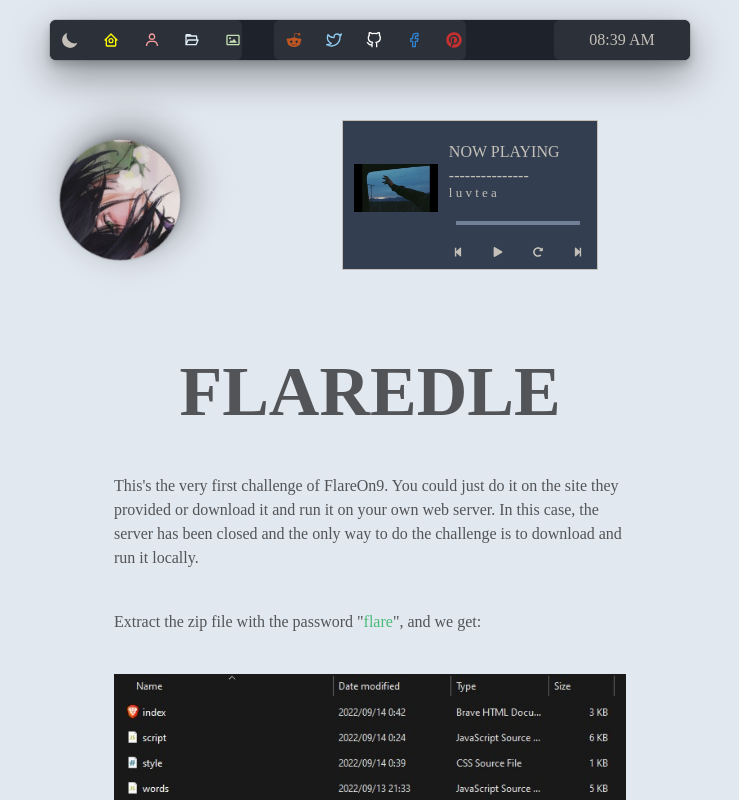
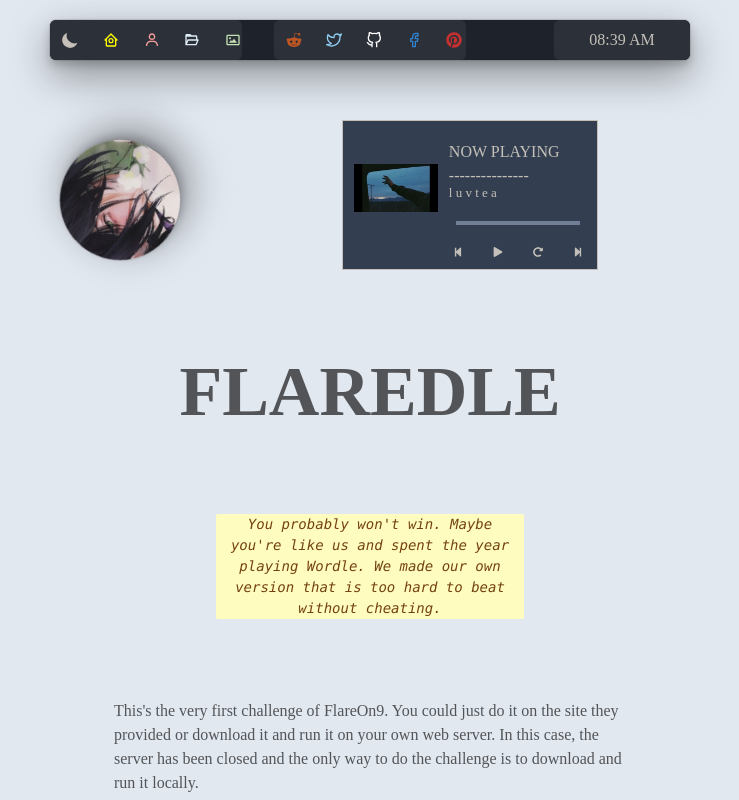
Before and after one commit to 0ji54n/0ji54n.github.io, a React (Create React App) app: page /works/flareon9/01 in a window 1280 px wide. Shown: the top 800 px of the page, without its empty margins (270-1009 px from the left). Built offline with nearby package versions, Linux system fonts and the light colour scheme; a web font is replaced by a local one.

Commit message:
Additional commit for flaredle

```diff
--- a/src/main/flaredle.js
+++ b/src/main/flaredle.js
@@ -30,6 +30,11 @@ const Content = () =>{
         marginTop="10">
             <Grid
             w="40%">
+            <Code colorScheme="yellow" marginTop="10" marginBottom="20"
+            maxWidth="60%"
+            justifySelf="center"
+            textAlign="center" as="i" >You probably won't win. Maybe you're like us and spent the year playing Wordle. We made our own version that is too
+            hard to beat without cheating. </Code>
             <Text fontFamily="Hack"
             color={useColorModeValue('blackAlpha.700','white')}>
             This's the very first challenge of FlareOn9. You could just do it on the site they provided or download it and run it on your own web server. In this case, the server has been closed and the only way to do the challenge is to download and run it locally.
```
